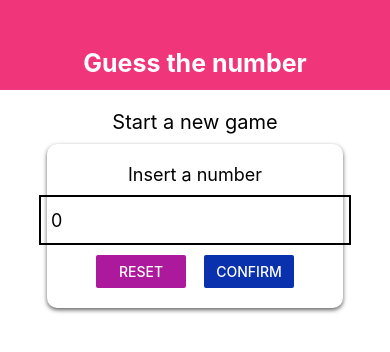
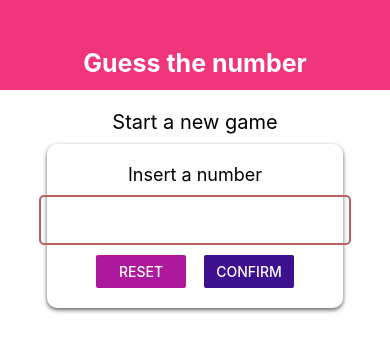
Before and after one commit to omelale/guess-the-number-app, a React Native app: screen / in a window 390 px wide. Shown: the top 352 px of the page. Built offline with nearby package versions, Linux system fonts and the light colour scheme.

Commit message:
edits
Created Input wrapper for other inputs
Modified color file with edited primary color
edit startgamescreen with dismissablekeyboard

```diff
--- /dev/null
+++ b/components/Input.js
@@ -0,0 +1,18 @@
+import React from "react";
+import {StyleSheet, TextInput} from "react-native";
+import colors from "../constants/colors";
+
+const Input = (props) => {
+    return (<TextInput {...props} style={{...styles.input, ...props.style}}>{props.children}</TextInput>)
+}
+
+const styles = StyleSheet.create({
+    input: {
+        borderColor: colors.borders,
+        borderRadius: 5,
+        borderWidth: 2,
+        height: 30,
+        marginVertical: 10,
+    }
+})
+export default Input
--- a/constants/colors.js
+++ b/constants/colors.js
@@ -1,7 +1,8 @@
 export default {
-    primary: '#0931AE',
+    primary: '#3d1090',
     secondary: '#AD199C',
     titles: '#F1357A',
     object: '#FF7759',
-    subject: '#FFBA4D'
+    subject: '#FFBA4D',
+    borders: '#bc6161'
 }
--- a/screens/StartGameScreen.js
+++ b/screens/StartGameScreen.js
@@ -1,22 +1,28 @@
-import React from "react";
-import {Button, StyleSheet, Text, TextInput, View} from "react-native";
+import React, {useState} from "react";
+import {Button, StyleSheet, Text, View, TouchableWithoutFeedback, Keyboard} from "react-native";
 import Card from "../components/Card";
 import colors from "../constants/colors";
+import Input from "../components/Input";
 
 const StartGameScreen = (props) => {
-
-    const onChangeText = () => {
-        console.log('');
+    const [input, setInput] = useState('');
+    const changeText = (input) => {
+        setInput(input.replace(/[^0-9]/g, ''));
     }
-
-    return (<View style={styles.page}>
+    return (<TouchableWithoutFeedback onPress={() => {
+        Keyboard.dismiss();
+    }}><View style={styles.page}>
         <Text style={styles.specialTitle}>Start a new game</Text>
         <Card style={styles.mainContainer}>
             <Text style={styles.cardTitle}>Insert a number</Text>
-            <TextInput
+            <Input
+                keyboardType='number-pad'
+                autoCorrect={false}
+                maxLength={2}
+                blurOnSubmit
                 style={styles.input}
-                onChangeText={onChangeText}
-                value='0'
+                onChangeText={changeText}
+                value={input}
             />
             <View style={styles.bothButtons}>
                 <View style={styles.button}><Button title="Reset" onPress={() => {
@@ -25,14 +31,14 @@ const StartGameScreen = (props) => {
                 }} color={colors.primary}/></View>
             </View>
         </Card>
-    </View>)
+    </View></TouchableWithoutFeedback>)
 }
 
 const styles = StyleSheet.create({
     page: {
         flex: 1, padding: 10, alignItems: 'center', justifyContent: 'flex-start'
     }, input: {
-        height: 50, margin: 10, borderWidth: 2, padding: 10, fontSize: 18,
+        height: 50, margin: 10, borderWidth: 2, padding: 10, fontSize: 18, textAlign: 'center'
     }, bothButtons: {
         display: "flex",
         flexDirection: 'row',
```
